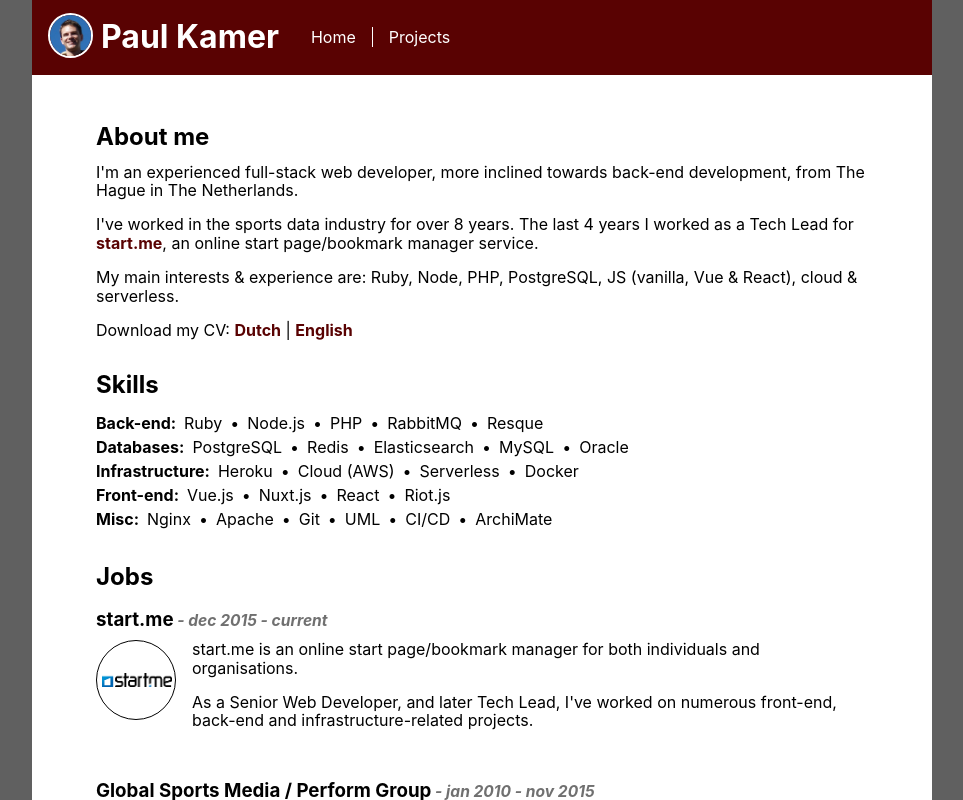
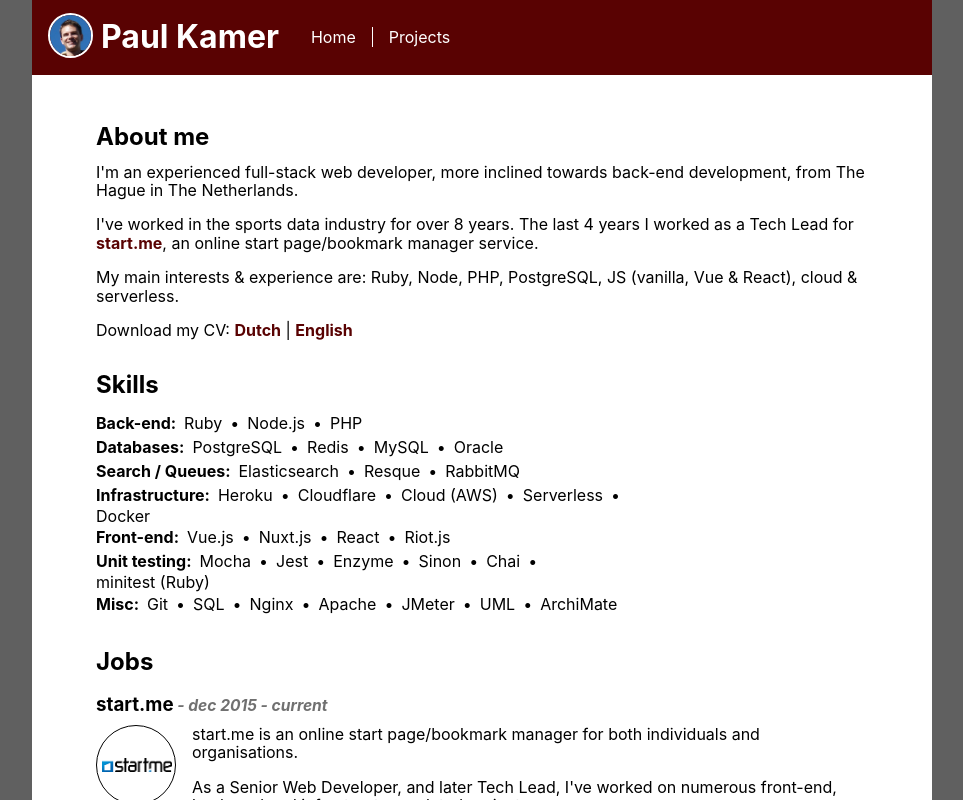
Before and after one commit to paulkamer/paulkamer.nl, a React (Create React App) app: page / in a window 1280 px wide. Shown: the top 800 px of the page, without its empty margins (158-1121 px from the left). Built offline with nearby package versions, Linux system fonts and the light colour scheme.

Commit message:
Updated/restructured skills list on home page

```diff
--- a/src/containers/Home.tsx
+++ b/src/containers/Home.tsx
@@ -9,23 +9,31 @@
   const skills = [
     {
       discipline: 'Back-end',
-      skills: ['Ruby','Node.js','PHP','RabbitMQ','Resque']
+      skills: ['Ruby','Node.js','PHP']
     },
     {
       discipline: 'Databases',
-      skills: ['PostgreSQL', 'Redis','Elasticsearch', 'MySQL','Oracle']
+      skills: ['PostgreSQL', 'Redis', 'MySQL','Oracle']
+    },
+    {
+      discipline: 'Search / Queues',
+      skills: ['Elasticsearch', 'Resque', 'RabbitMQ']
     },
     {
       discipline: 'Infrastructure',
-      skills: ['Heroku', 'Cloud (AWS)', 'Serverless', 'Docker']
+      skills: ['Heroku', 'Cloudflare', 'Cloud (AWS)', 'Serverless', 'Docker']
     },
     {
       discipline: 'Front-end',
       skills: ['Vue.js','Nuxt.js','React', 'Riot.js'],
     },
     {
+      discipline: 'Unit testing',
+      skills: ['Mocha', 'Jest', 'Enzyme', 'Sinon', 'Chai', 'minitest (Ruby)'],
+    },
+    {
       discipline: 'Misc',
-      skills: [ 'Nginx', 'Apache', 'Git','UML','CI/CD','ArchiMate']
+      skills: ['Git', 'SQL', 'Nginx', 'Apache', 'JMeter','UML','ArchiMate']
     }
   ];
 
```
